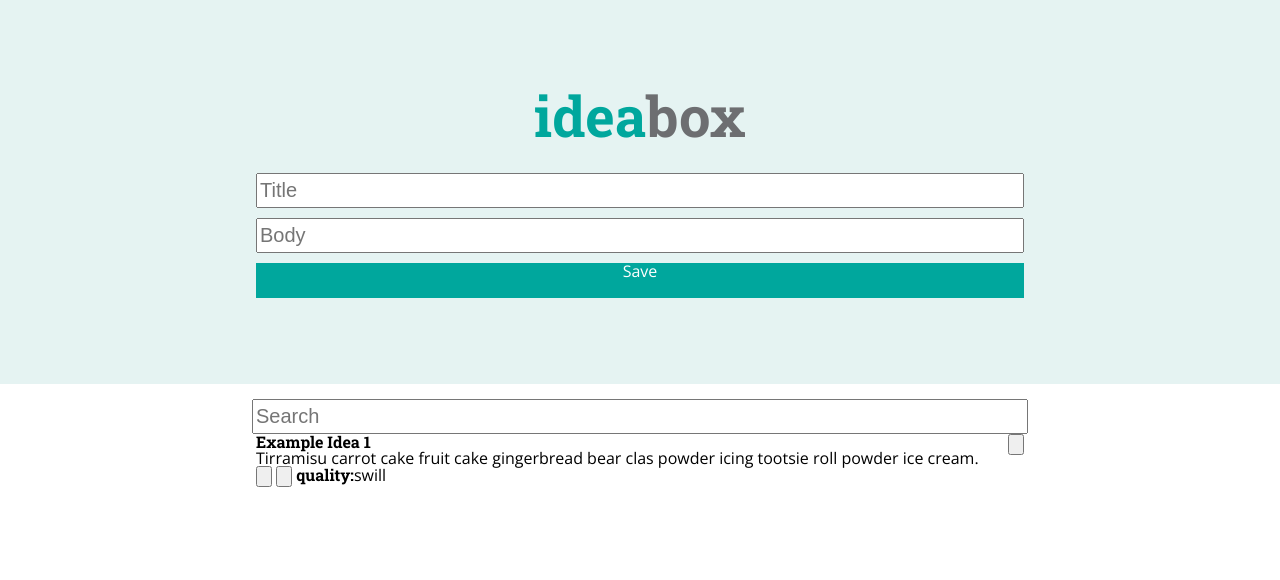
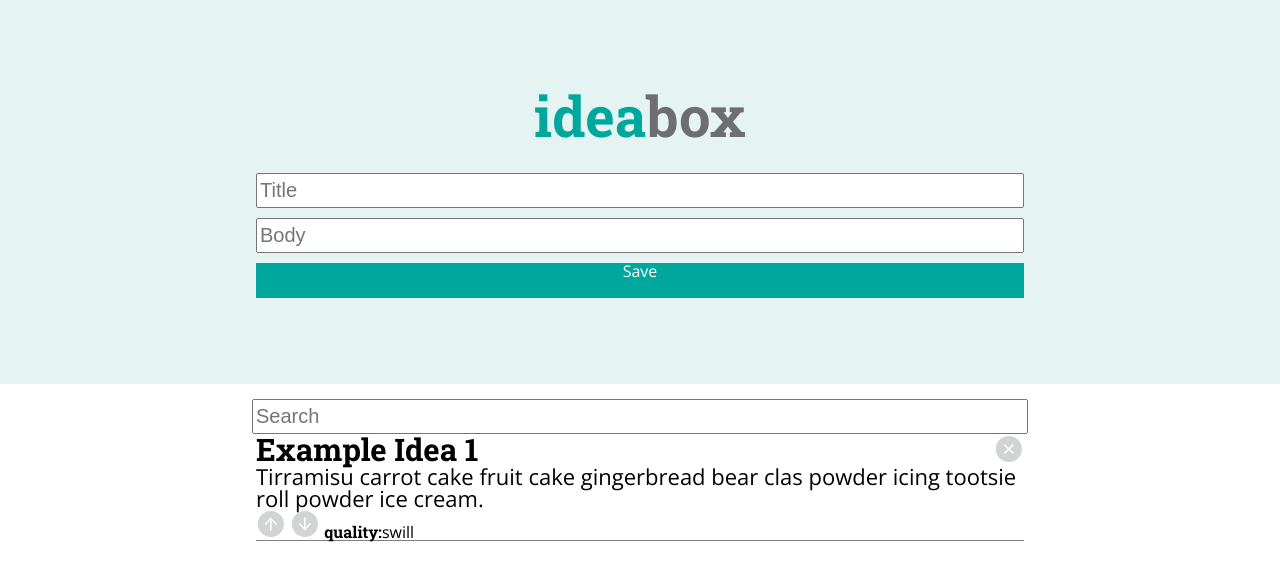
Before and after one commit to SageVanGogt/sv-qh-ideabox, a plain HTML site: page index.html in a window 1280 px wide. Drawn offline with nearby package versions, Linux system fonts and the light colour scheme.

Commit message:
Add css for cards and icons including hover

```diff
--- a/index.html
+++ b/index.html
@@ -24,12 +24,12 @@
     <article class="card__ideas">
       <div class="card--top">
       <h2>Example Idea 1</h2>
-      <button><img src="" alt=""></button>
+      <button class="button__delete"></button>
       </div>
       <p>Tirramisu carrot cake fruit cake gingerbread bear clas powder icing tootsie roll powder ice cream.</p>
       <div class="card--bottom">
-      <button><img src="" alt=""></button>
-      <button><img src="" alt=""></button>
+      <button class="button__upvote"></button>
+      <button class="button__downvote"></button>
       <span class="quality--text">quality:</span><span class="quality--status">swill</span>
     </div>
   </article>
--- a/styles/boxes.css
+++ b/styles/boxes.css
@@ -8,11 +8,17 @@
 
 .card__ideas {
   width: 60%;
+  border-bottom: 1px solid gray;
 }
 
 /* Card Styling */
 h2 {
   font-family: 'Roboto Slab', serif;
+  font-size: 31px;
+}
+
+.card__ideas p {
+  font-size: 22px;
 }
 
 .quality--text {
@@ -31,3 +37,36 @@ h2 {
   display: inline-block;
   float: right;
 }
+
+/* button icons */
+.button__delete {
+  background: url(../images/delete.svg);
+  width:30px;
+  height:30px;
+  border: none;
+}
+.button__delete:hover {
+  background: url(../images/delete-hover.svg);
+}
+
+.button__upvote {
+  background: url(../images/upvote.svg);
+  width:30px;
+  height:30px;
+  border: none;
+}
+
+.button__upvote:hover {
+  background: url(../images/upvote-hover.svg);
+}
+
+.button__downvote {
+  background: url(../images/downvote.svg);
+  width:30px;
+  height:30px;
+  border: none;
+}
+
+.button__downvote:hover {
+  background: url(../images/downvote-hover.svg);
+}
```
